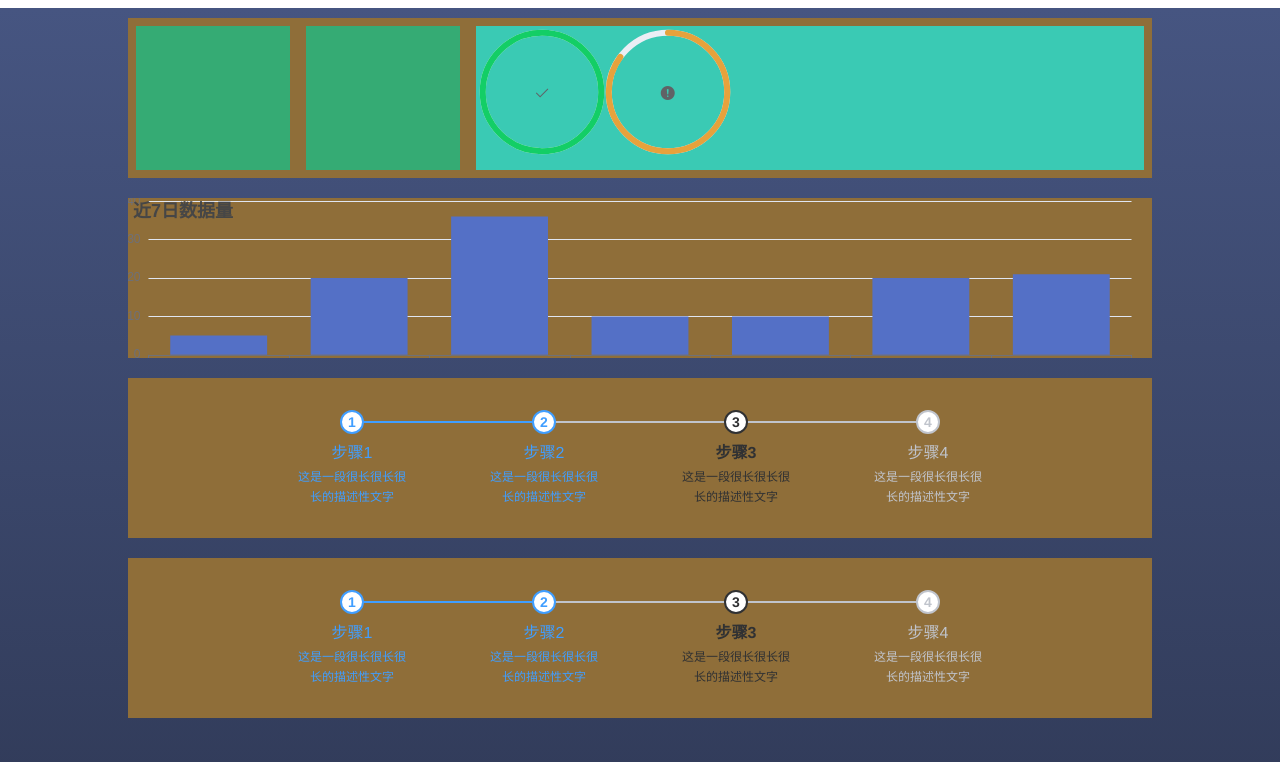
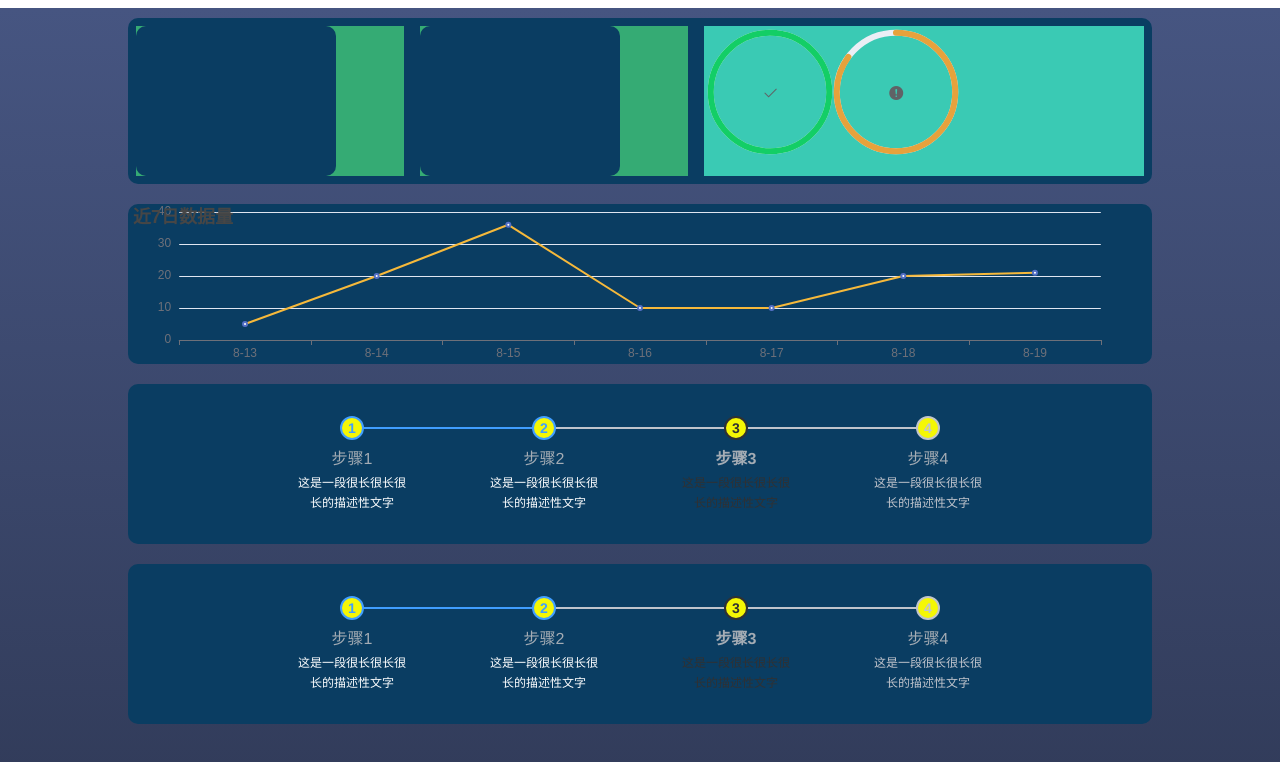
Before and after one commit to evaseemefly/CoastalGridCorrectSys, a Vue app in the folder webclient/web_client/: page / in a window 1280 px wide. Shown: the top 762 px of the page. Built offline with nearby package versions, Linux system fonts and the light colour scheme.

Commit message:
title:22-08-15 加入了 统计信息视图;修改了step默认样式

```diff
--- a/webclient/web_client/src/components/RecentlyHistogranView.vue
+++ b/webclient/web_client/src/components/RecentlyHistogranView.vue
@@ -18,10 +18,10 @@ export default class RecentlyHistogranView extends Vue {
 					text: '近7日数据量',
 				},
 				grid: {
-					left: '2%',
-					right: '2%',
-					top: '2%',
-					bottom: '2%',
+					left: '5%',
+					right: '5%',
+					top: '5%',
+					bottom: '15%',
 				},
 				tooltip: {},
 				xAxis: {
@@ -31,10 +31,11 @@ export default class RecentlyHistogranView extends Vue {
 				series: [
 					{
 						name: '数据量',
-						type: 'bar',
+						type: 'line',
 						data: [5, 20, 36, 10, 10, 20,21],
 					},
 				],
+				lineStyle: { color: '#f6b93b' },
 			})
 		}
 	}
--- /dev/null
+++ b/webclient/web_client/src/components/StatisticaInfoView.vue
@@ -0,0 +1,43 @@
+<template>
+	<div class="statistican-info">
+		<div class="my-minor-tile">{{ minorTitle }}</div>
+		<div class="my-primay-title">{{ primayTile }}</div>
+	</div>
+</template>
+<script lang="ts">
+import { Component, Prop, Vue, Watch } from 'vue-property-decorator'
+@Component({})
+export default class StatisticanInfoView extends Vue {
+	mydata: any = null
+	@Prop(String)
+	minorTitle = ''
+	@Prop(String)
+	primayTile = ''
+
+	get computedTest() {
+		return null
+	}
+}
+</script>
+<style scoped lang="less">
+.statistican-info {
+	width: 200px;
+	height: 150px;
+	background: #0a3d62;
+	display: flex;
+	border-radius: 10px;
+	flex-direction: column;
+	.my-minor-tile {
+		flex-grow: 2;
+		color: white;
+	}
+	.my-primay-title {
+		flex-grow: 8;
+		color: white;
+		display: flex;
+		justify-content: center;
+		align-items: center;
+		font-size: 23px;
+	}
+}
+</style>
--- a/webclient/web_client/src/components/StepView.vue
+++ b/webclient/web_client/src/components/StepView.vue
@@ -19,4 +19,16 @@ export default class StepView extends Vue {
 	}
 }
 </script>
-<style scoped></style>
+<style lang="less">
+.el-steps {
+	.el-step__title {
+		color: #a4acb4 !important;
+	}
+	.el-step__description.is-finish {
+		color: #fdfeff !important;
+	}
+	.el-step__icon {
+		background: #f5f705 !important;
+	}
+}
+</style>
--- a/webclient/web_client/src/views/content/Main.vue
+++ b/webclient/web_client/src/views/content/Main.vue
@@ -1,19 +1,29 @@
 <template>
 	<div class="main-content">
 		<div class="my-row">
-			<div class="my-statics-form"></div>
-			<div class="my-statics-form"></div>
+			<div class="my-statics-form">
+				<StatisticanInfoView
+					minorTitle="测试标题1"
+					primayTile="测试主内容1"
+				></StatisticanInfoView>
+			</div>
+			<div class="my-statics-form">
+				<StatisticanInfoView
+					minorTitle="测试标题1"
+					primayTile="测试主内容1"
+				></StatisticanInfoView>
+			</div>
 			<div class=""></div>
 			<div class="my-histogran">
 				<!-- <RecentlyHistogranView></RecentlyHistogranView> -->
-                <ProductProgressView></ProductProgressView>
+				<ProductProgressView></ProductProgressView>
 			</div>
 		</div>
-		<div class="my-row">
-            <RecentlyHistogranView></RecentlyHistogranView>
-        </div>
-		<div class="my-row"><StepView></StepView></div>
-		<div class="my-row"><StepView></StepView></div>
+		<div class="my-row height-2">
+			<RecentlyHistogranView></RecentlyHistogranView>
+		</div>
+		<div class="my-row height-2"><StepView></StepView></div>
+		<div class="my-row height-2"><StepView></StepView></div>
 	</div>
 </template>
 <script lang="ts">
@@ -23,11 +33,14 @@ import { Component, Prop, Vue, Watch } from 'vue-property-decorator'
 import RecentlyHistogranView from '@/components/RecentlyHistogranView.vue'
 import StepView from '@/components/StepView.vue'
 import ProductProgressView from '@/components/ProductProgressView.vue'
+// import StatisticanInfoView from '@/components/StatisticanInfoView.vue'
+import StatisticanInfoView from '@/components/StatisticaInfoView.vue'
 @Component({
 	components: {
 		RecentlyHistogranView,
 		StepView,
-        ProductProgressView
+		ProductProgressView,
+		StatisticanInfoView,
 	},
 })
 export default class MainView extends Vue {
@@ -50,14 +63,15 @@ export default class MainView extends Vue {
 	align-items: center;
 }
 .my-row {
-	background: rgb(143, 110, 57);
+	background: #0a3d62;
 	width: 80%;
 	margin: 10px;
 	display: flex;
-	height: 20%;
+	// height: 20%;
 	display: flex;
 	align-items: center;
 	justify-content: center;
+	border-radius: 10px;
 }
 .my-statics-form {
 	display: flex;
@@ -73,4 +87,7 @@ export default class MainView extends Vue {
 	height: 90%;
 	margin: 8px;
 }
+.height-2 {
+	height: 20%;
+}
 </style>
```
